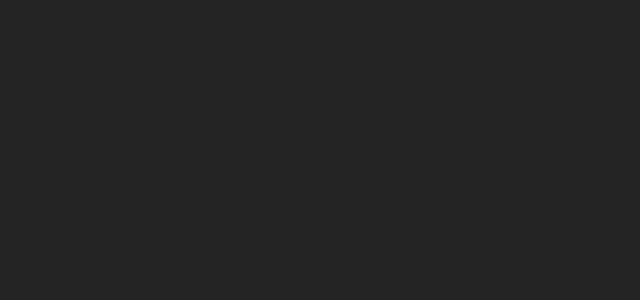
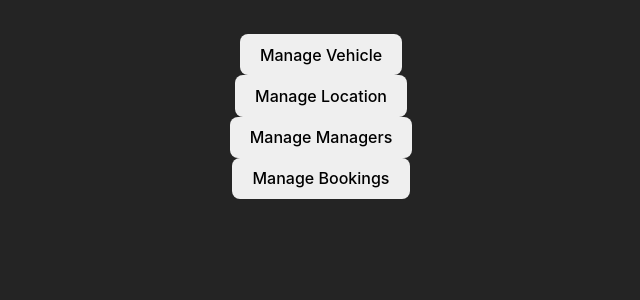
Before and after one commit to filip7557/car-rental-webapp, a React (Vite) app in the folder Frontend/CarGo/: page /manage-company-by-id/1 in a window 1280 px wide. Before the commit this address had no page. Shown: the top 300 px of the page, without its empty margins (319-959 px from the left). Built offline with nearby package versions, Linux system fonts and the light colour scheme; no server answers.

Commit message:
Manage company page - done

```diff
--- a/Frontend/CarGo/src/App.jsx
+++ b/Frontend/CarGo/src/App.jsx
@@ -14,11 +14,12 @@
 import EditProfilePage from "./pages/EditProfilePage/EditProfilePage.jsx";
 import HomePage from "./pages/HomePage/HomePage.jsx";
 import LoginPage from "./pages/LoginPage/LoginPage.jsx";
+import ManageCompanyPage from "./pages/ManageCompanyPage/ManageCompanyPage.jsx";
+import ManageVehiclesPage from "./pages/ManageVehiclesPage/ManageVehiclesPage.jsx";
 import NotificationsPage from "./pages/NotificationsPage/NotificationsPage.jsx";
 import ProfilePage from "./pages/ProfilePage/ProfilePage.jsx";
 import RegisterPage from "./pages/RegisterPage/RegisterPage.jsx";
 import AddVehiclePage from "./pages/VehiclePage/AddVehiclePage.jsx";
-import ManageVehiclesPage from "./pages/ManageVehiclesPage/ManageVehiclesPage.jsx";
 
 function App() {
 	return (
@@ -49,6 +50,10 @@
 			<Route path="/addReview/:id" element={<AddReviewPage />} />
 			<Route path="/notifications" element={<NotificationsPage />} />
 			<Route path="/manageCompanyVehicles" element={<ManageVehiclesPage />} />
+			<Route
+				path="/manage-company-by-id/:companyId"
+				element={<ManageCompanyPage />}
+			/>
 		</Routes>
 	);
 }
--- a/Frontend/CarGo/src/axiosClient.jsx
+++ b/Frontend/CarGo/src/axiosClient.jsx
@@ -1,7 +1,7 @@
 import axios from "axios";
 
 const axiosClient = axios.create({
-  baseURL: "https://localhost:7100", // Set your base URL here
+	baseURL: "http://172.20.8.103:7100", // Set your base URL here
 	headers: {
 		"Content-Type": "application/json",
 		// Add any other headers you need, like auth tokens
--- /dev/null
+++ b/Frontend/CarGo/src/pages/ManageCompanyPage/ManageCompanyPage.jsx
@@ -0,0 +1,63 @@
+import React, { useEffect, useState } from "react";
+import { useNavigate, useParams } from "react-router-dom";
+import CompanyService from "../../services/CompanyService";
+
+const ManageCompanyPage = () => {
+	const [companyName, setCompanyName] = useState("");
+	const [error, setError] = useState("");
+	const { companyId } = useParams();
+	const navigate = useNavigate();
+
+	useEffect(() => {
+		const fetchCompanyInfo = async () => {
+			try {
+				const response = await CompanyService.getCompanyInfoById(companyId);
+
+				//console.log("RESPONSE", response);
+
+				setCompanyName(response.name);
+			} catch (error) {
+				console.error("Greška pri dohvaćanju podataka o kompaniji:", error);
+				setError("Došlo je do greške pri dohvaćanju podataka.");
+			}
+		};
+
+		fetchCompanyInfo();
+	}, [companyId]);
+
+	const handleNavigate = (path) => {
+		navigate(path);
+	};
+
+	return (
+		<div>
+			<h1>{companyName}</h1>
+
+			<div>
+				<button onClick={() => handleNavigate("/path-to-manage-vehicle")}>
+					Manage Vehicle
+				</button>
+			</div>
+
+			<div>
+				<button onClick={() => handleNavigate("/path-to-manage-location")}>
+					Manage Location
+				</button>
+			</div>
+
+			<div>
+				<button onClick={() => handleNavigate("/path-to-manage-managers")}>
+					Manage Managers
+				</button>
+			</div>
+
+			<div>
+				<button onClick={() => handleNavigate("/path-to-manage-bookings")}>
+					Manage Bookings
+				</button>
+			</div>
+		</div>
+	);
+};
+
+export default ManageCompanyPage;
--- a/Frontend/CarGo/src/services/CompanyService.jsx
+++ b/Frontend/CarGo/src/services/CompanyService.jsx
@@ -1,44 +1,69 @@
 import axiosClient from "../axiosClient";
 
-class CompanyRegisterService {
+class CompanyService {
 	async createCompanyRequest(companyData) {
 		try {
-            const response = await axiosClient.post("https://localhost:7100/api/CompanyRequest/new-company-request", companyData);
+			const response = await axiosClient.post(
+				"/api/CompanyRequest/new-company-request",
+				companyData
+			);
 			return response.data;
-        } catch(error) {
-            console.log(error)
+		} catch (error) {
+			console.log(error);
 		}
 	}
 
 	async getCompanyRequests() {
 		try {
-            const response = await axiosClient.get("https://localhost:7100/api/CompanyRequest/get-all-company-requests");
+			const response = await axiosClient.get(
+				"/api/CompanyRequest/get-all-company-requests"
+			);
 			console.log(response.data);
 			return response.data;
-        } catch(error) {
-            console.error("Error fetching company requests:", error.response?.data || error.message);
+		} catch (error) {
+			console.error(
+				"Error fetching company requests:",
+				error.response?.data || error.message
+			);
 			return [];
 		}
 	}
 
 	async manageCompanyRequests(userId, action) {
 		try {
-        const response = await axiosClient.put(`https://localhost:7100/api/CompanyRequest/manage-company-request/${userId}`, action);
+			const response = await axiosClient.put(
+				`/api/CompanyRequest/manage-company-request/${userId}`,
+				action
+			);
 			return response.data;
 		} catch (error) {
-            console.log(error)
+			console.log(error);
 		}
 	}
 
-    async adminCreateCompany(company){
-        try{
-            const response = await axiosClient.post(`https://localhost:7100/api/Company/create-company-by-admin`, company);
+	async adminCreateCompany(company) {
+		try {
+			const response = await axiosClient.post(
+				`/api/Company/create-company-by-admin`,
+				company
+			);
 			return response.data;
-        } catch(error) {
-            console.log(error)
+		} catch (error) {
+			console.log(error);
 		}
 	}
 
+	async getCompanyInfoById(id) {
+		try {
+			const response = await axiosClient.get(
+				`/api/Company/get-company-info-by-id/${id}`
+			);
+			return response.data;
+		} catch (error) {
+			console.error("Greška pri dohvaćanju podataka o kompaniji:", error);
+			return null;
+		}
+	}
 }
 
-export default new CompanyRegisterService()
+export default new CompanyService();
```
Lines whose indentation alone changed are shown as unchanged.
